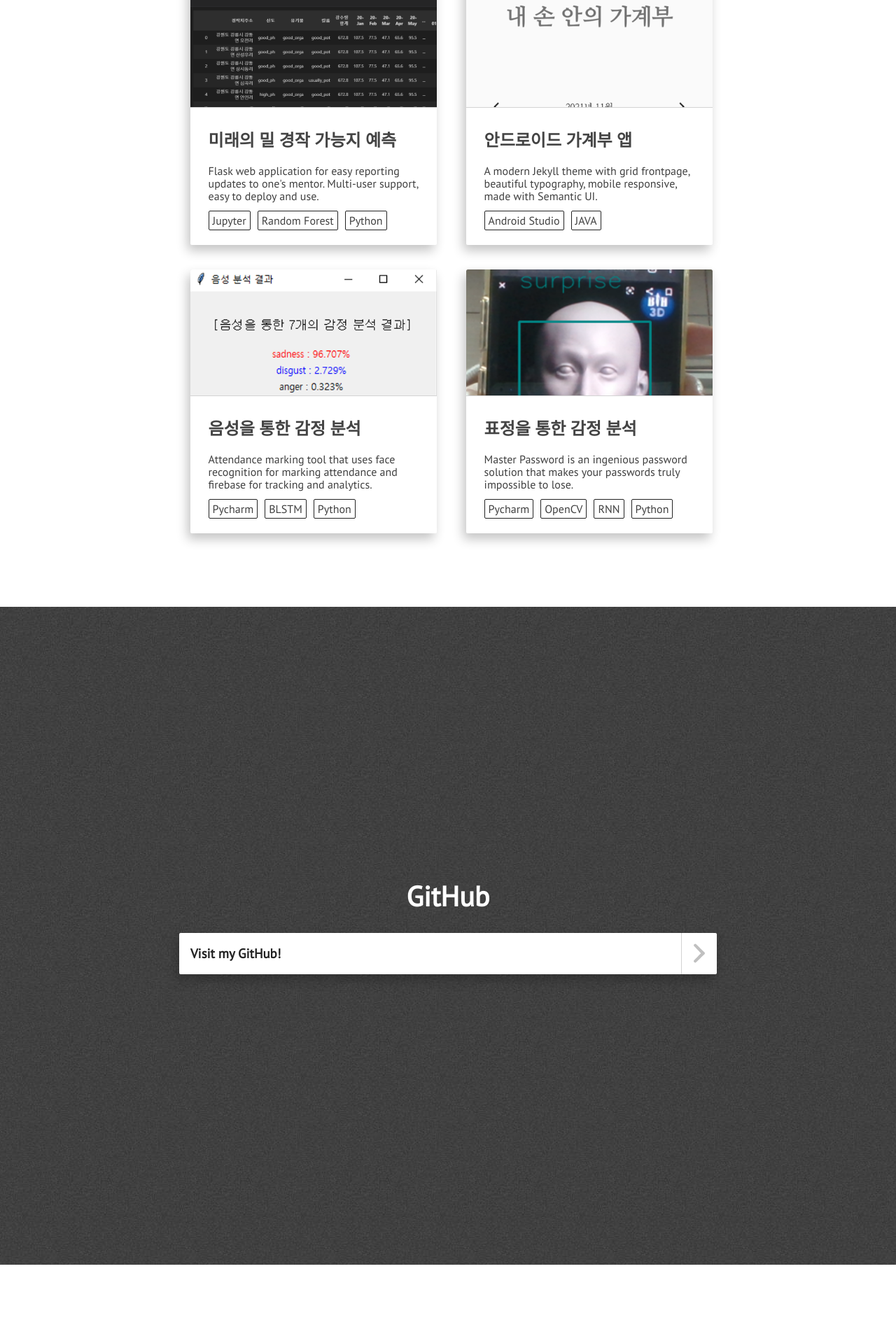
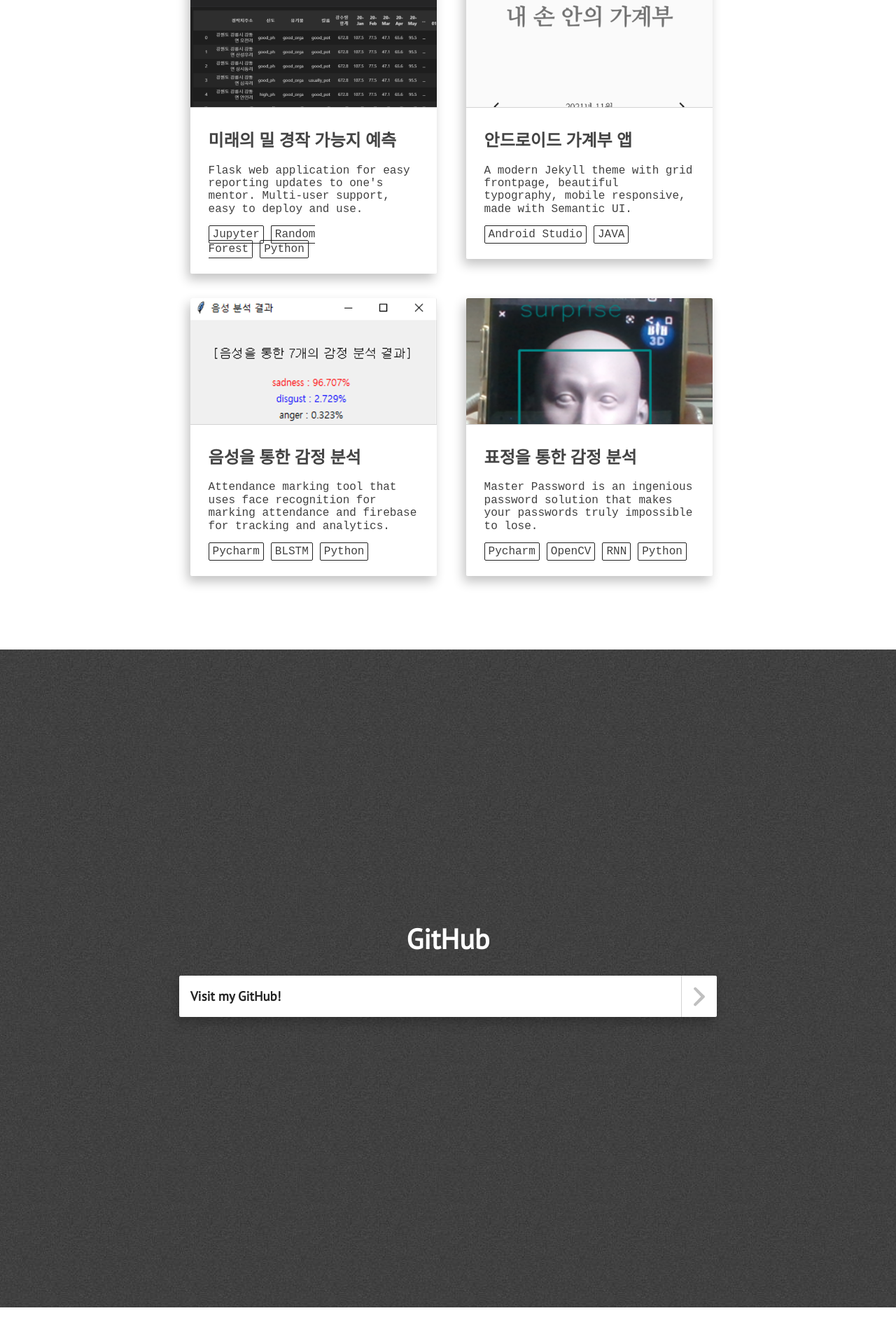
Before and after one commit to SongChaeYoung98/SongChaeYoung98.github.io, a Jekyll site: the page built from index.html, in a window 1280 px wide. Shown: the part 3139-5045 px from the top of the page at 70% size. Built offline with Jekyll 4.4.1, drawn with Linux system fonts in a browser that asks for light colours; nearby versions of some CDN libraries.

Commit message:
Update main.css

```diff
--- a/assets/css/main.css
+++ b/assets/css/main.css
@@ -232,7 +232,8 @@ img {
 }
 
 .paragraph-text-normal {
-  font-family: 'PT Sans', sans-serif;
+  /* font-family: 'PT Sans', sans-serif; */
+  font-family: 'Nanum Gothic Coding', monospace;
   color: #404040;
 }
 
```
